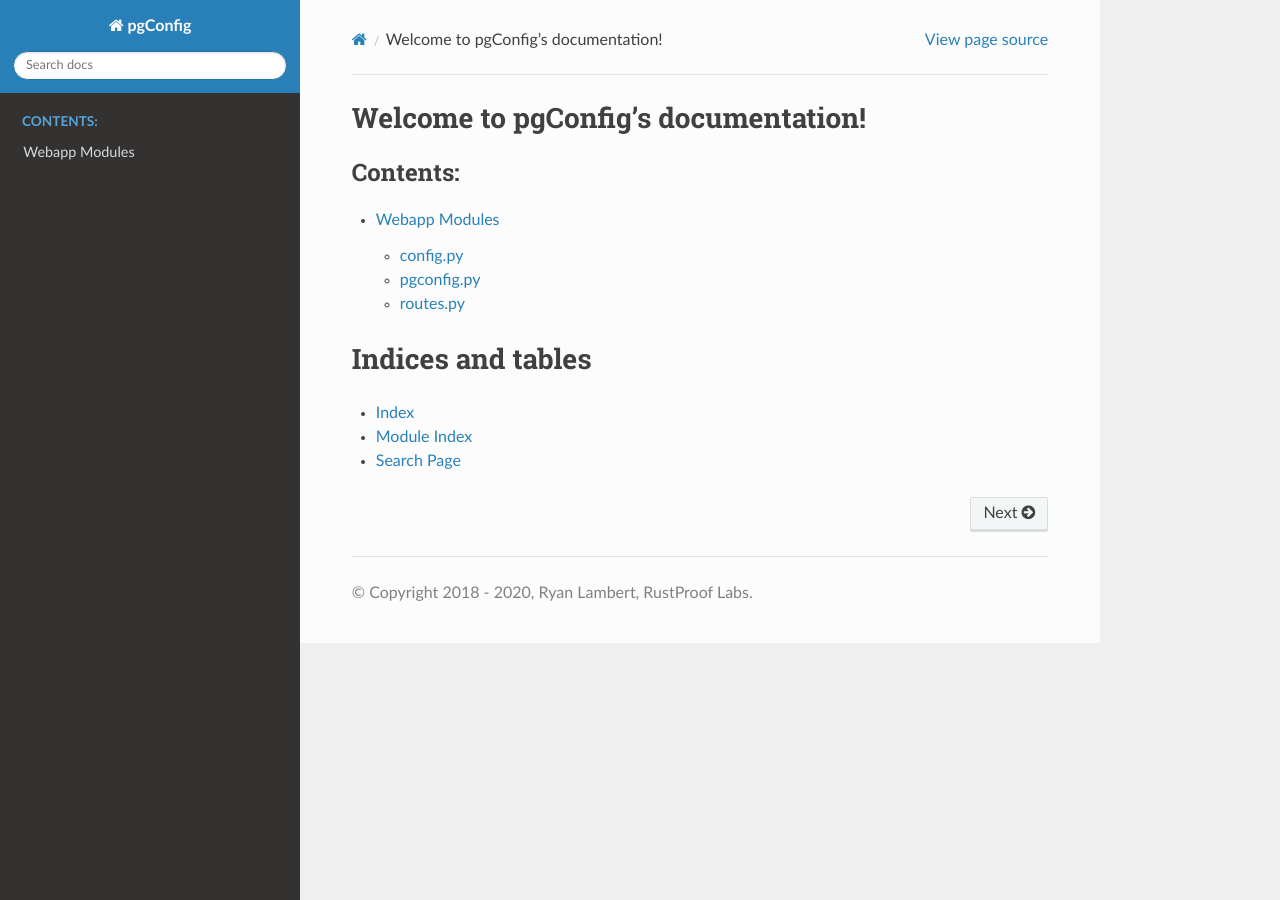
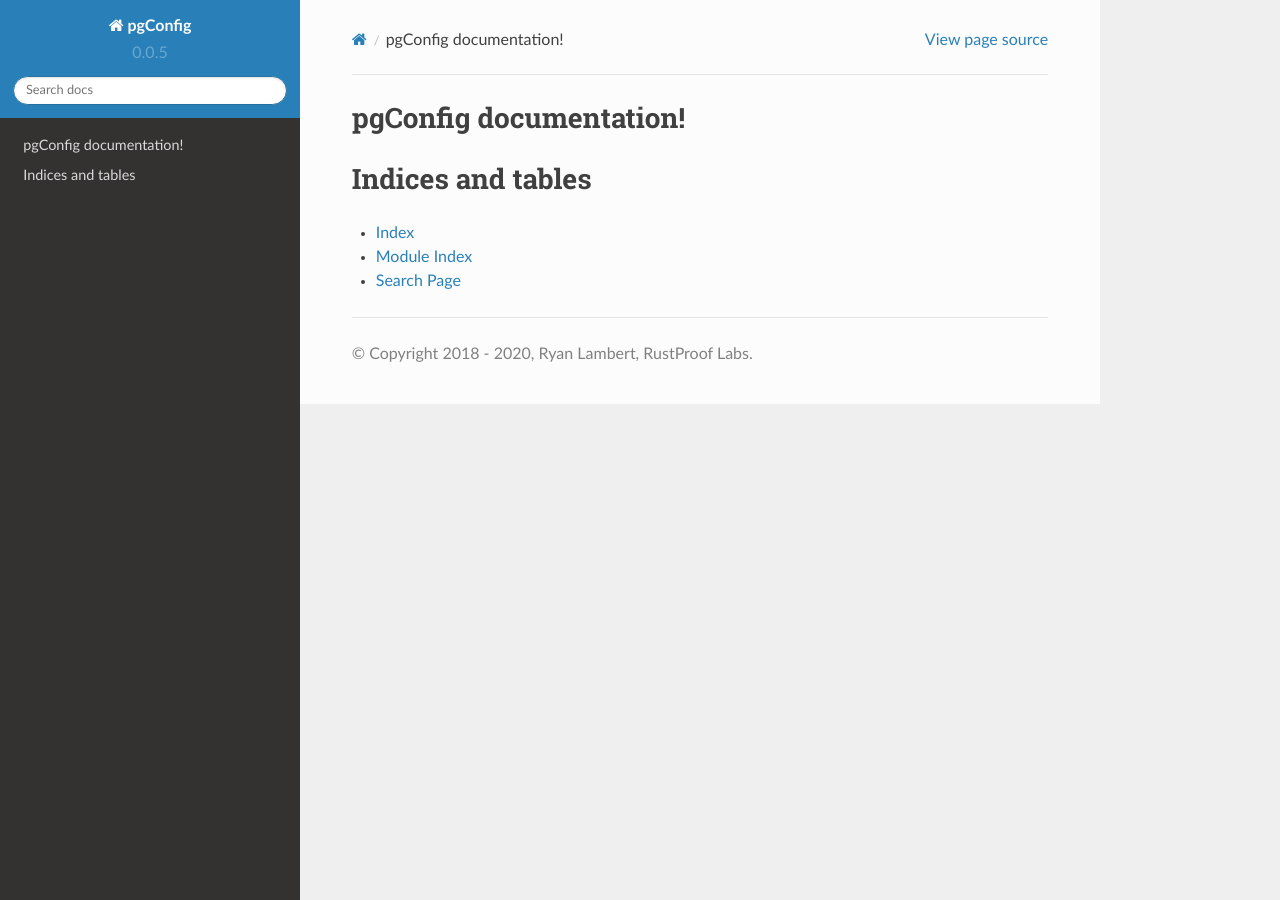
Before and after one commit to rustprooflabs/pgconfig-ce, a Sphinx documentation site: the page built from docs/index.rst, in a window 1280 px wide. Built offline with Sphinx 7.4.7 and the Read the Docs theme 2.0.0, drawn with Linux system fonts in a browser that asks for light colours.

Commit message:
Pylint and unit test improvements.  Docs improvements, version bump, autoapi.

```diff
--- a/docs/conf.py
+++ b/docs/conf.py
@@ -21,8 +21,7 @@ project = 'pgConfig'
 copyright = '2018 - 2020, Ryan Lambert, RustProof Labs'
 author = 'Ryan Lambert, RustProof Labs'
 
-# The full version, including alpha/beta/rc tags
-release = '0.0.1'
+version = '0.0.5'
 
 
 # -- General configuration ---------------------------------------------------
@@ -58,3 +57,13 @@ html_theme = 'sphinx_rtd_theme'
 html_static_path = ['_static']
 
 html_show_sphinx = False
+
+html_theme_options = {
+    'canonical_url': '',
+    'logo_only': False,
+    'display_version': True
+}
+
+extensions.append('autoapi.extension')
+autoapi_type = 'python'
+autoapi_dirs = ['../']
--- a/docs/index.rst
+++ b/docs/index.rst
@@ -3,14 +3,13 @@
    You can adapt this file completely to your liking, but it should at least
    contain the root `toctree` directive.
 
-Welcome to pgConfig's documentation!
+pgConfig documentation!
 ====================================
 
 .. toctree::
    :maxdepth: 2
    :caption: Contents:
 
-   modules
 
 
 Indices and tables
--- a/docs/modules.rst
+++ /dev/null
@@ -1,28 +0,0 @@
-*******************************************
- Webapp Modules
-*******************************************
-
-
-config.py
-=================================
-
-.. automodule:: webapp.config
-	:members:
-	:private-members:
-
-
-pgconfig.py
-=================================
-
-.. automodule:: webapp.pgconfig
-	:members:
-	:private-members:
-
-
-
-routes.py
-=================================
-
-.. automodule:: webapp.routes
-	:members:
-	:private-members:
--- a/requirements.txt
+++ b/requirements.txt
@@ -13,6 +13,7 @@ python-dateutil==2.8.1
 pytz==2020.1
 six==1.13.0
 Sphinx==3.2.1
+sphinx-autoapi==1.5.1
 sphinx-rtd-theme==0.5.0
 uWSGI==2.0.19.1
 Werkzeug==1.0.1
```
Also changed, not shown: 4 other files.
